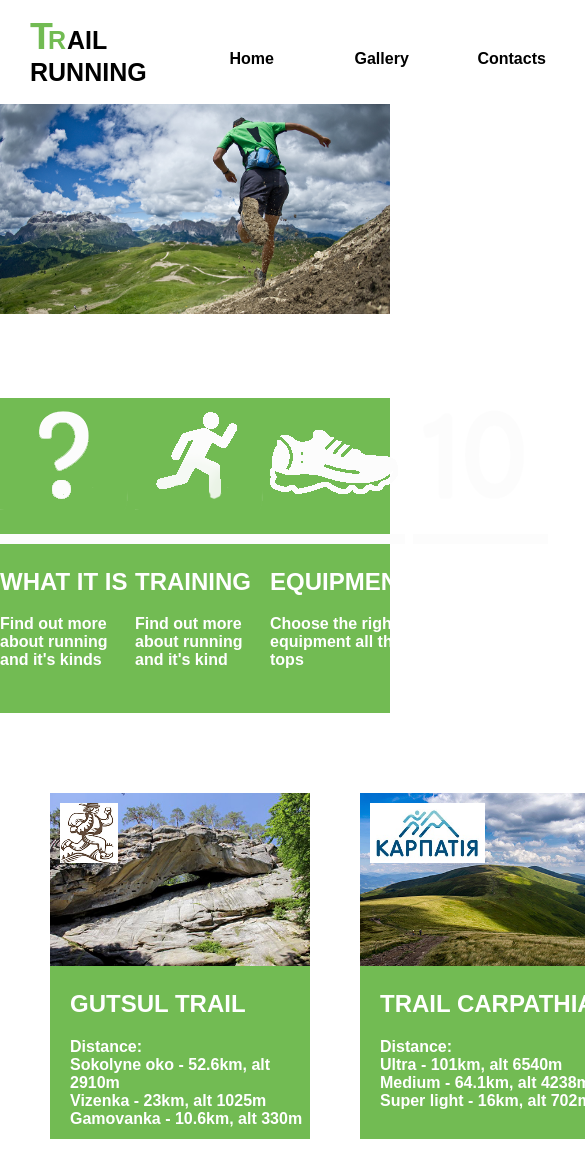
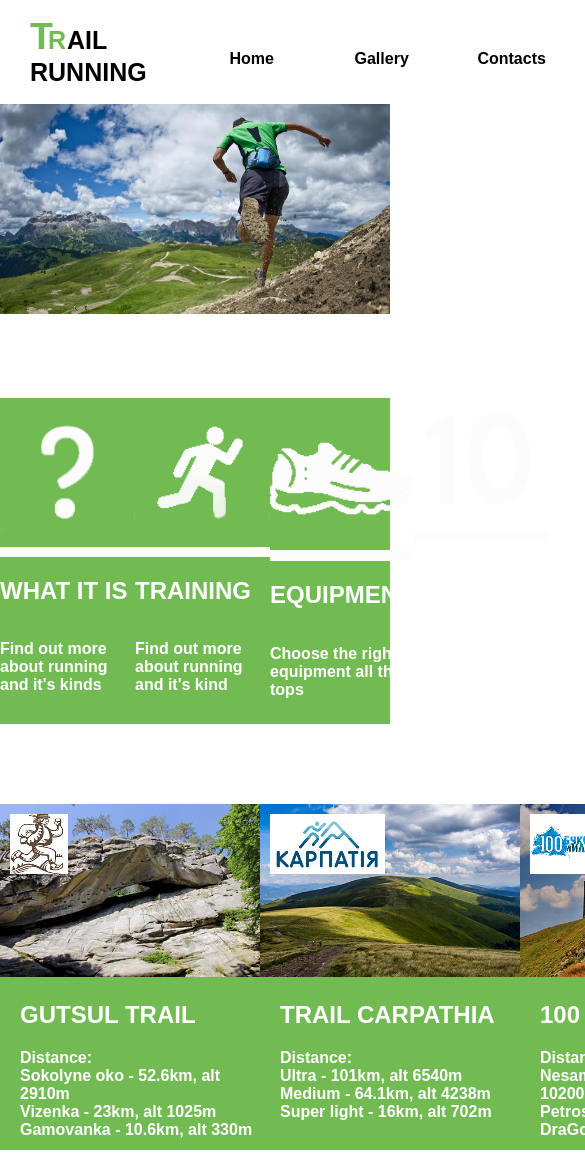
Before and after one commit to kalhin/my_first_website_trail_running, a plain HTML site: page index.html in a window 390 px wide. Shown: the top 1153 px of the page, 585 px wide, since content can reach past the window. Drawn offline with Linux system fonts and the light colour scheme.

```diff
--- a/css/index.css
+++ b/css/index.css
@@ -81,7 +81,6 @@ header nav ul li a:hover {
     display: flex;
     margin-top: 80px;
     margin-bottom: 80px;
-    position: relative;
 }
 
 .green-backgroung a {
@@ -89,8 +88,15 @@ header nav ul li a:hover {
     color: white;
 }
 
+.direction_element {
+    display: flex;
+    flex-direction: column;
+    justify-content: center;
+}
+
 .all_competition {
     display: flex;
+    justify-content: space-around;
 }
 
 .backgroung_image {
@@ -106,8 +112,8 @@ header nav ul li a:hover {
 
 .competition{
     background-color: #72BB53;
-    margin-left: 50px;
     max-height: 346px;
+    width: 260px;
 }
 
 .competition a{
--- a/index.html
+++ b/index.html
@@ -34,25 +34,25 @@
             <img class="myslides" src="img/a_man_running_from_the_mountain.jpg" alt="a man running from the mountain">
         </div>
         <div class="green-backgroung">
-            <a href="what_it_is.html">
+            <a href="what_it_is.html" class="direction_element">
                 <img src="img/question_mark.png" alt="question mark">
                 <img src="img/line.jpg" alt="line">
                 <h2>WHAT IT IS</h2>
                 <p>Find out more about running and it's kinds</p>
             </a>
-            <a href="training.html">
+            <a href="training.html" class="direction_element">
                 <img src="img/runnig_figure.png" alt="running figure">
                 <img src="img/line.jpg" alt="line">
                 <h2>TRAINING</h2>
                 <p>Find out more about running and it's kind</p>
             </a>
-            <a href="equipment.html">
+            <a href="equipment.html" class="direction_element">
                 <img src="img/sneaker.png" alt="sneaker">
                 <img src="img/line.jpg" alt="line">
                 <h2>EQUIPMENT</h2>
                 <p>Choose the right equipment all the tops</p>
             </a>
-            <a href="top_runners.html">
+            <a href="top_runners.html" class="direction_element">
                 <img src="img/number_ten.png" alt="number ten">
                 <img src="img/line.jpg" alt="line">
                 <h2>TOP RUNNERS</h2>
```
